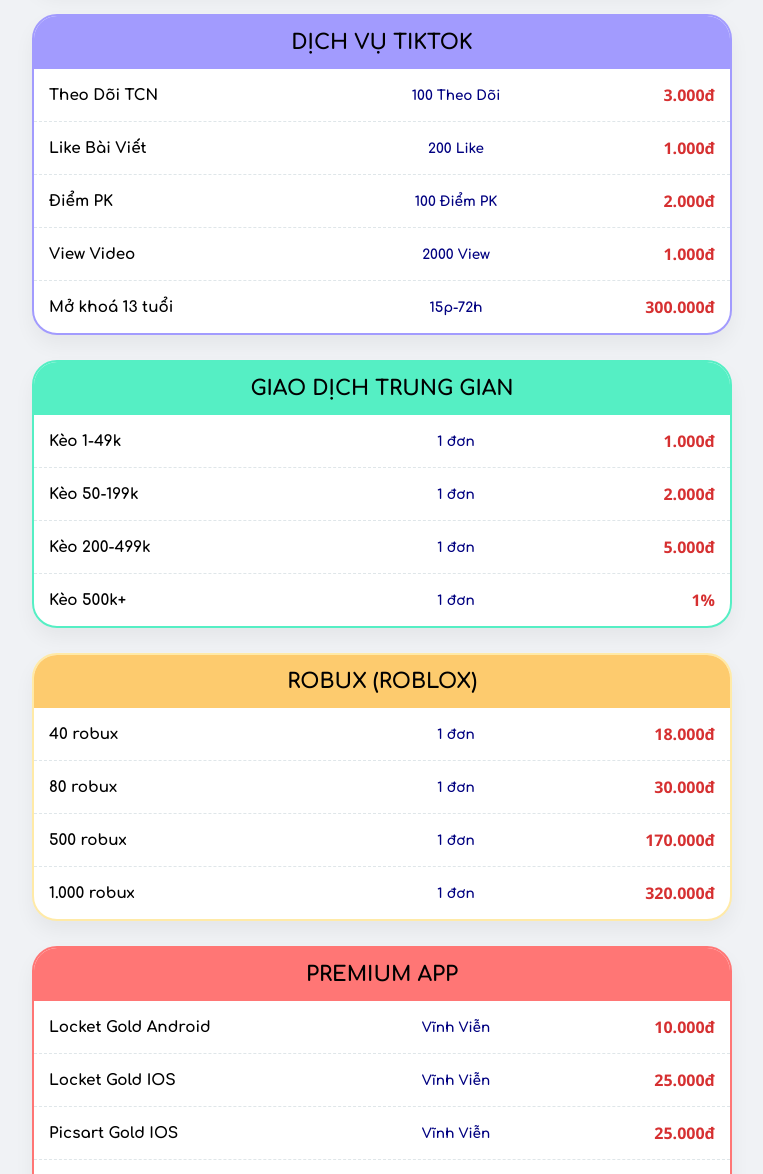
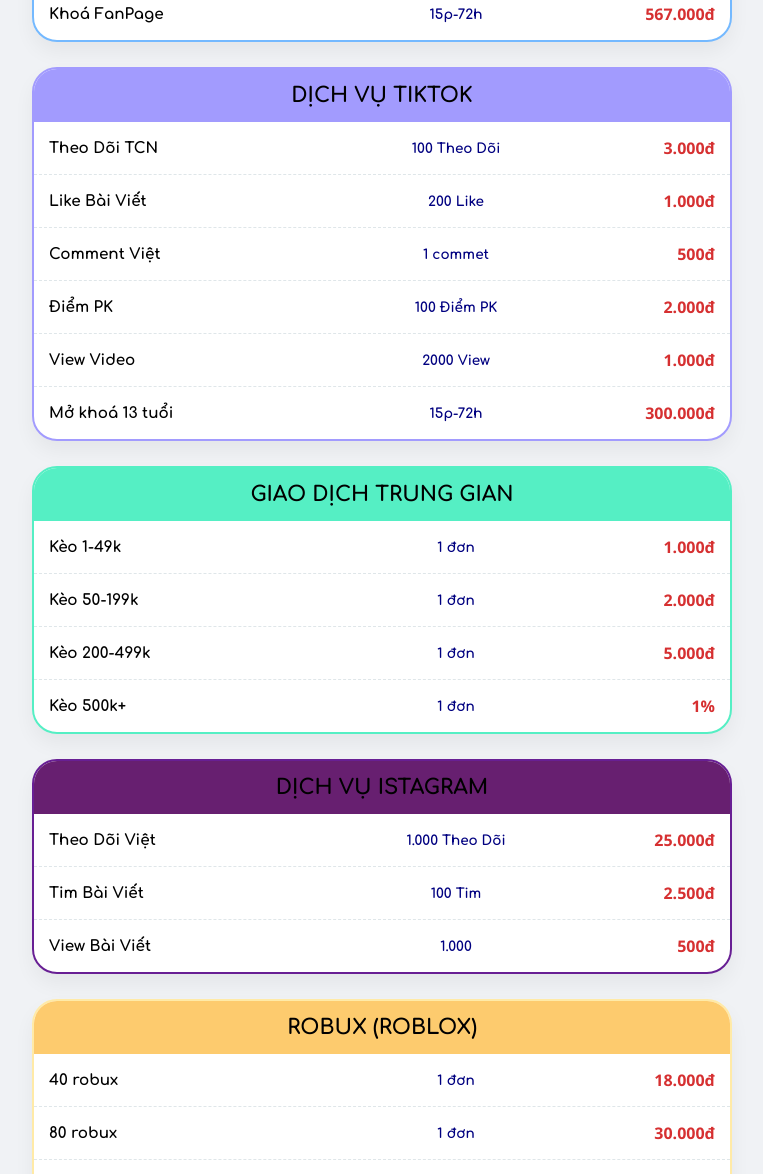
Before and after one commit to trongnghia175/trongnghia175.github.io, a plain HTML site: page banggiadichvu.html in a window 1280 px wide. Shown: the part 1020-2194 px from the top of the page, without its empty margins (258-1021 px from the left). Drawn offline with Linux system fonts and the light colour scheme.

Commit message:
Add files via upload

```diff
--- a/banggiadichvu.html
+++ b/banggiadichvu.html
@@ -145,6 +145,7 @@
     <div class="service-group" style="border-color: #74b9ff;">
         <div class="group-header" style="background: #74b9ff;">Dịch Vụ Facebook</div>
         <div class="item"><div class="item-name">Theo Dõi TCN</div><div class="item-unit">100 Theo Dõi</div><div class="item-price">1.000đ</div></div>
+        <div class="item"><div class="item-name">View Story</div><div class="item-unit">100 view</div><div class="item-price">1.000đ</div></div>
         <div class="item"><div class="item-name">Cảm Xúc Bài Viết</div><div class="item-unit">100 Cảm Xúc</div><div class="item-price">2.000đ</div></div>
         <div class="item"><div class="item-name">Lên Tick Xanh Không Bảo Hành</div><div class="item-unit">Chính Chủ</div><div class="item-price">1.500.000đ</div></div>
         <div class="item"><div class="item-name">Tick Xanh Có Bảo Hành</div><div class="item-unit">Chính Chủ</div><div class="item-price">2.200.000đ</div></div>
@@ -158,6 +159,7 @@
         <div class="group-header" style="background: #a29bfe;">Dịch Vụ TikTok</div>
         <div class="item"><div class="item-name">Theo Dõi TCN</div><div class="item-unit">100 Theo Dõi</div><div class="item-price">3.000đ</div></div>
         <div class="item"><div class="item-name">Like Bài Viết</div><div class="item-unit">200 Like</div><div class="item-price">1.000đ</div></div>
+        <div class="item"><div class="item-name">Comment Việt</div><div class="item-unit">1 commet</div><div class="item-price">500đ</div></div>
         <div class="item"><div class="item-name">Điểm PK</div><div class="item-unit">100 Điểm PK</div><div class="item-price">2.000đ</div></div>
         <div class="item"><div class="item-name">View Video</div><div class="item-unit">2000 View</div><div class="item-price">1.000đ</div></div>
         <div class="item"><div class="item-name">Mở khoá 13 tuổi</div><div class="item-unit">15p-72h</div><div class="item-price">300.000đ</div></div>
@@ -170,6 +172,23 @@
         <div class="item"><div class="item-name">Kèo 200-499k</div><div class="item-unit">1 đơn</div><div class="item-price">5.000đ</div></div>
         <div class="item"><div class="item-name">Kèo 500k+</div><div class="item-unit">1 đơn</div><div class="item-price">1%</div></div>
     </div>
+
+
+
+
+
+    <div class="service-group" style="border-color: #681f94;">
+        <div class="group-header" style="background: #671f70;">Dịch Vụ Istagram</div>
+        <div class="item"><div class="item-name">Theo Dõi Việt</div><div class="item-unit">1.000 Theo Dõi</div><div class="item-price">25.000đ</div></div>
+        <div class="item"><div class="item-name">Tim Bài Viết</div><div class="item-unit">100 Tim</div><div class="item-price">2.500đ</div></div>
+        <div class="item"><div class="item-name">View Bài Viết</div><div class="item-unit">1.000</div><div class="item-price">500đ</div></div>
+
+    </div>
+
+
+
+
+
 
     <div class="service-group" style="border-color: #ffeaa7;">
         <div class="group-header" style="background: #fdcb6e;">Robux (Roblox)</div>
```
